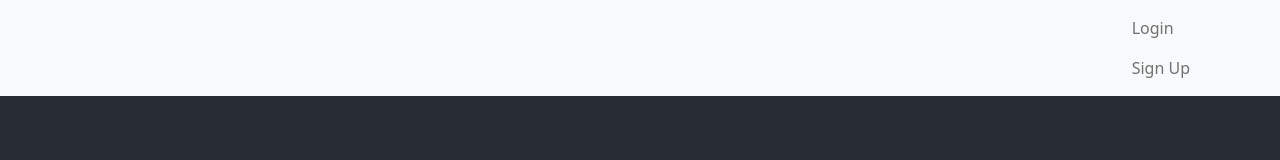
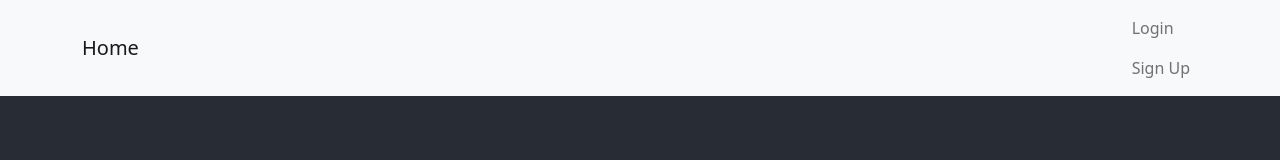
Before and after one commit to Burbanit0/POC_vote_app, a React (Create React App) app in the folder pocapp/: page / in a window 1280 px wide. Shown: the top 160 px of the page. Built offline with nearby package versions, Linux system fonts and the light colour scheme.

Commit message:
fix: navbar appearance

```diff
--- a/pocapp/src/components/NavBar.tsx
+++ b/pocapp/src/components/NavBar.tsx
@@ -13,9 +13,8 @@ interface Props{
 export default function NavBar(props:Props) {
     return (
         <Navbar bg="light" expand="lg">
+            {props.user ? (
             <Container>
-                {props.user ? (
-                <div>
                 <Navbar.Brand href="/">Home</Navbar.Brand>
                 <Navbar.Toggle aria-controls="basic-navbar-nav" />
                 <Nav className="me-auto">
@@ -34,19 +33,22 @@ export default function NavBar(props:Props) {
                 <Nav.Item>
                     <Nav.Link href="/scrutinW">Poids</Nav.Link>
                 </Nav.Item>
-                <Nav.Item>
+                </Nav>
+                <Navbar.Collapse className="justify-content-end">
+                    <Nav>
                         <Nav.Link href="/profile">{props.user.username}</Nav.Link>
-                </Nav.Item>
                     </Nav>
-                <Nav className="justify-content-end">
                     <Navbar.Text className="justify-content-end">
-                        <a href="/login" className="nav-link" onClick={props.logOut}>
+
+                        <Nav.Link href="/login" className="nav-link" onClick={props.logOut}>
                             LogOut
-                        </a>
+                        </Nav.Link>
                     </Navbar.Text>
-                </Nav>
-                </div>
+                </Navbar.Collapse>
+            </Container>
             ) : (
+                <Container>
+                    <Navbar.Brand href="/">Home</Navbar.Brand>
                     <Navbar.Collapse className="justify-content-end">
                         <Nav>
                             <div>
@@ -55,8 +57,8 @@ export default function NavBar(props:Props) {
                             </div>
                         </Nav>
                     </Navbar.Collapse>
+                </Container>
                 )}
-            </Container>
         </Navbar>
     )
 }
```
Lines whose indentation alone changed are shown as unchanged.
